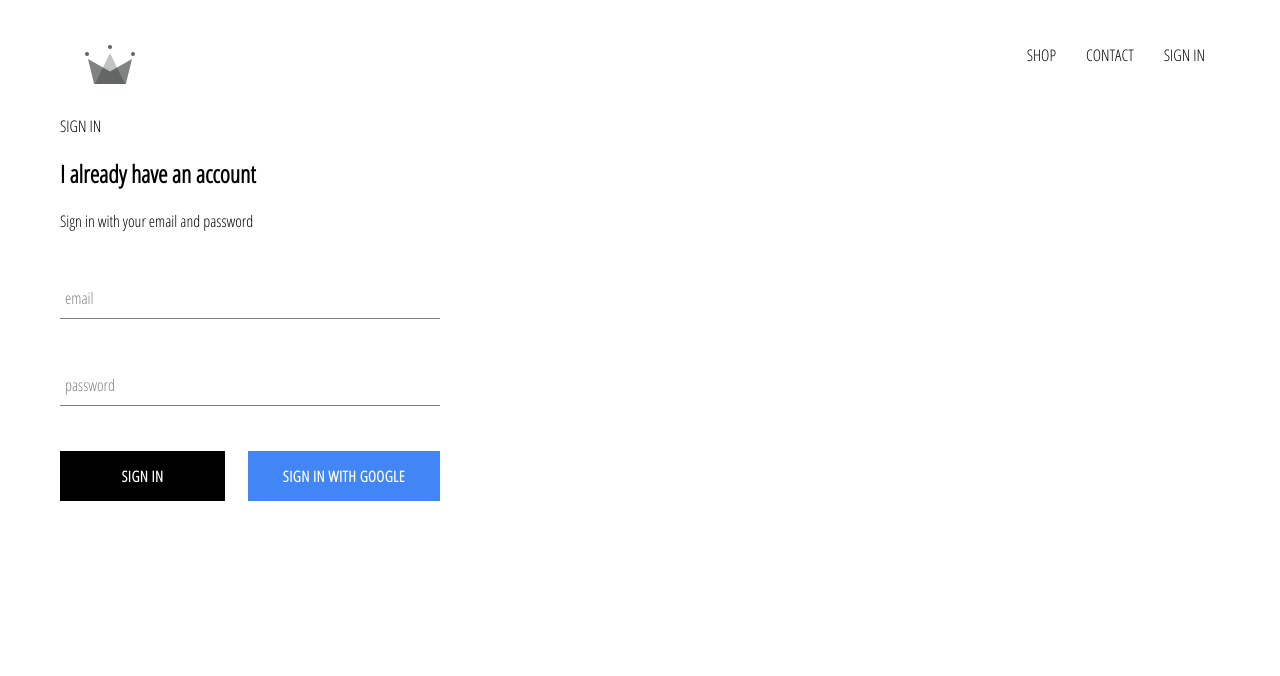
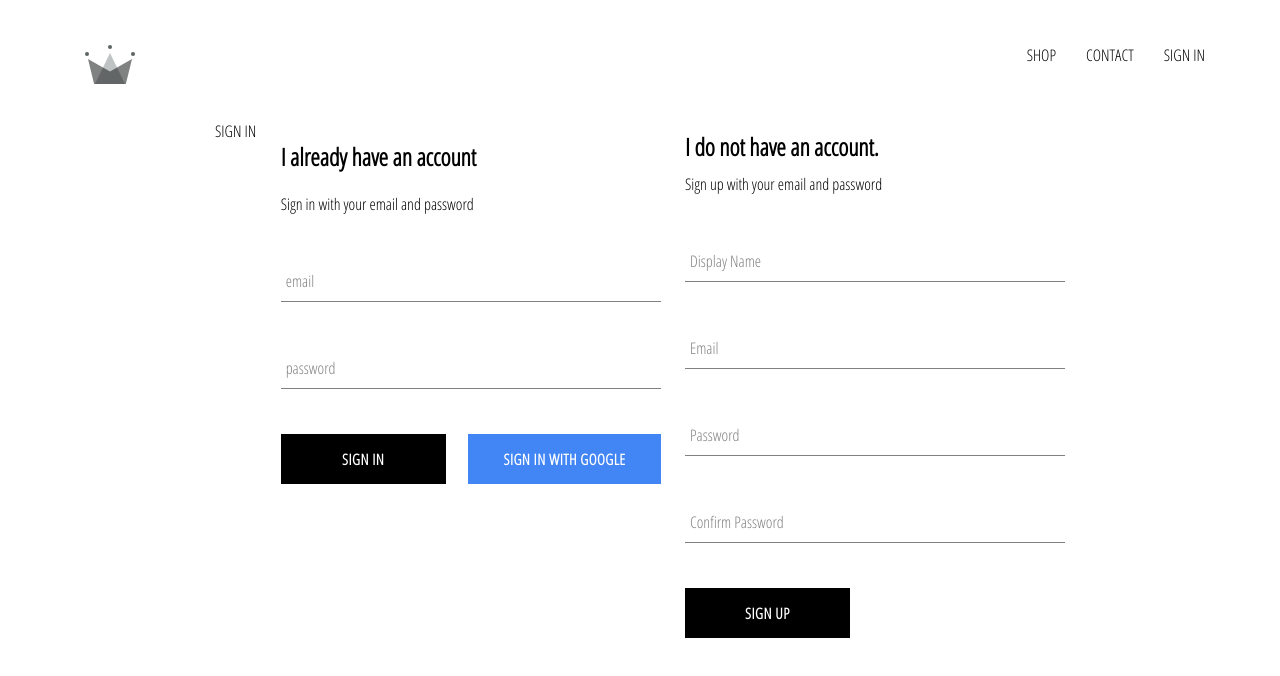
Before and after one commit to tomo169/webshopapp, a React (Create React App) app: page /signin in a window 1280 px wide. Shown: the top 676 px of the page. Built offline with nearby package versions, Linux system fonts and the light colour scheme; no server answers.

Commit message:
implemented firebase utils, included storing authenticated users into our firestore database, finished the sign-up component

```diff
--- a/src/App.js
+++ b/src/App.js
@@ -5,7 +5,7 @@ import HomePage from './pages/homepage/homepage.component';
 import ShopPage from './pages/shop/shop.component';
 import Header from './components/header/header.component';
 import SignInAndSignUpPage from './pages/sign-in-and-sign-up/sign-in-and-sign-up.component';
-import { auth } from './firebase/firebase.utils';
+import { auth, createUserProfileDocument } from './firebase/firebase.utils';
 
 class App extends React.Component {
   constructor() {
@@ -19,11 +19,25 @@ class App extends React.Component {
   unsubscribeFromAuth = null;
 
   componentDidMount(){
-    this.unsubscribeFromAuth = auth.onAuthStateChanged(user => {
-      this.setState({ currentUser: user });
+    this.unsubscribeFromAuth = auth.onAuthStateChanged(async userAuth => {
+      if (userAuth) {
+        const userRef = await createUserProfileDocument(userAuth);
 
-      console.log(user)
-    })
+        userRef.onSnapshot(snapShot => {
+          this.setState({
+            currentUser: {
+              id: snapShot.id,
+              ...snapShot.data()
+            }
+          });
+          console.log(this.state);
+        });
+      }
+      else {
+        this.setState({ currentUser: userAuth });
+      }
+
+    });
   }
 
   componentWillUnmount() {
--- /dev/null
+++ b/src/components/sign-up/sign-up.component.jsx
@@ -0,0 +1,103 @@
+import React from 'react';
+
+import FormInput from '../form-input/form-input.component';
+import CustomButton from '../custom-button/custom-button.component';
+
+import { auth, createUserProfileDocument } from '../../firebase/firebase.utils';
+
+import './sign-up.styles.scss';
+
+class SignUp extends React.Component {
+    constructor() {
+        super();
+
+        this.state = {
+            displayName: '',
+            email: '',
+            password: '',
+            confirmPassword: ''
+        }
+    }
+
+    handleSubmit = async event =>{
+        event.preventDefault();
+
+        const { displayName, email, password, confirmPassword } = this.state;
+
+        if(password !== confirmPassword) {
+            alert("passwords dont't match");
+            return;
+        }
+
+        try {
+            const { user } = await auth.createUserWithEmailAndPassword(email, password);
+
+             await createUserProfileDocument(user, { displayName });
+
+             this.setState({
+                displayName: '',
+                email: '',
+                password: '',
+                confirmPassword: ''
+            });
+
+        } catch (error) {
+            console.error(error);
+        }
+    };
+
+    handleChange = event =>  {
+        const { name, value } = event.target;
+
+        this.setState({ [name]: value });
+    }
+
+    render() {
+        const { displayName, email, password, confirmPassword } = this.state;
+        return (
+            <div className='sign-up'>
+                <h2 className='title'>I do not have an account.</h2>
+                <span>Sign up with your email and password</span>
+                <form className='sign-up-form' onSubmit={this.handleSubmit}>
+                    <FormInput
+                        type='text'
+                        name='displayName'
+                        value={displayName}
+                        onChange={this.handleChange}
+                        label='Display Name'
+                        required
+                    />
+                    <FormInput
+                        type='email'
+                        name='email'
+                        value={email}
+                        onChange={this.handleChange}
+                        label='Email'
+                        required
+                    />
+                    <FormInput
+                        type='password'
+                        name='password'
+                        value={password}
+                        onChange={this.handleChange}
+                        label='Password'
+                        required
+                    />
+                    <FormInput
+                        type='password'
+                        name='confirmPassword'
+                        value={confirmPassword}
+                        onChange={this.handleChange}
+                        label='Confirm Password'
+                        required
+                    />
+                    <CustomButton type='submit'>SIGN UP</CustomButton>
+                </form>
+
+            </div>
+        );
+    }
+
+}
+
+export default SignUp;
--- /dev/null
+++ b/src/components/sign-up/sign-up.styles.scss
@@ -0,0 +1,9 @@
+.sign-up {
+    display: flex;
+    flex-direction: column;
+    width: 380px;
+
+    .title {
+      margin: 10px 0;
+    }
+  }
--- a/src/firebase/firebase.utils.js
+++ b/src/firebase/firebase.utils.js
@@ -11,6 +11,32 @@ const config = {
     appId: "1:509015836432:web:3f2a0aae4616bdaa5d4795"
   };
 
+  export const createUserProfileDocument = async (userAuth, additionalData) => {
+    if (!userAuth) return;
+
+    const userRef = firestore.doc(`users/${userAuth.uid}`);
+
+    const snapShot = await userRef.get()
+
+    if (!snapShot.exists) {
+      const { displayName, email } = userAuth;
+      const createdAt = new Date();
+
+      try {
+        await userRef.set({
+          displayName,
+          email,
+          createdAt,
+          ...additionalData
+        })
+      } catch (error) {
+        console.log('error creating user', error.message);
+      }
+    }
+
+    return userRef;
+  };
+
   firebase.initializeApp(config);
 
   export const auth = firebase.auth();
--- a/src/pages/sign-in-and-sign-up/sign-in-and-sign-up.component.jsx
+++ b/src/pages/sign-in-and-sign-up/sign-in-and-sign-up.component.jsx
@@ -1,12 +1,14 @@
 import React from 'react';
 
 import SignIn from '../../components/sign-in/sign-in.component';
+import SignUp from '../../components/sign-up/sign-up.component';
 
 import './sign-in-and-sign-up.styles.scss';
 
 const SignInAndSignUpPage = () => (
     <div className='sign-in-and-sign-up'>SIGN IN
         <SignIn />
+        <SignUp />
     </div>
 );
 export default SignInAndSignUpPage;
--- a/src/pages/sign-in-and-sign-up/sign-in-and-sign-up.styles.scss
+++ b/src/pages/sign-in-and-sign-up/sign-in-and-sign-up.styles.scss
@@ -0,0 +1,6 @@
+.sign-in-and-sign-up {
+    width: 850px;
+    display: flex;
+    justify-content: space-between;
+    margin: 30px auto;
+}
```
